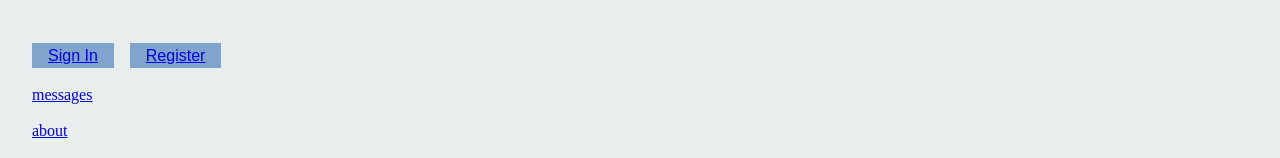
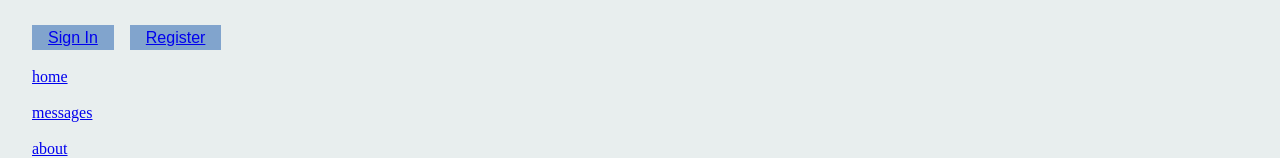
Before and after one commit to cruxcode/ieso, a React (Create React App) app: page / in a window 1280 px wide. Shown: the part 227-385 px from the top of the page. Built offline with nearby package versions, Linux system fonts and the light colour scheme; no server answers.

Commit message:
added home in nav menu

```diff
--- a/src/screens/Base/Base.tsx
+++ b/src/screens/Base/Base.tsx
@@ -66,6 +66,10 @@ export const Base: React.FC<BaseProps> = (props) => {
 									</Button>
 								</>
 							)}
+						</div>
+						<br />
+						<div style={{ textAlign: "left" }}>
+							<Link to="/">home</Link>
 						</div>
 						<br />
 						<div style={{ textAlign: "left" }}>
```
